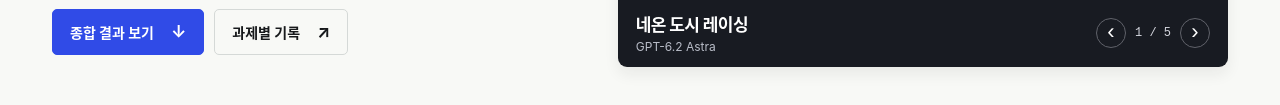
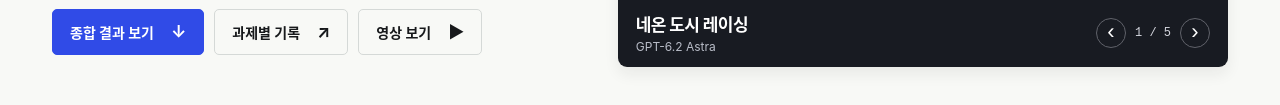
Before and after one commit to techkwon/gpt62-oneshot-bench, a plain HTML site: page index.html in a window 1280 px wide. Shown: the part 403-508 px from the top of the page. Drawn offline with Linux system fonts and the light colour scheme.

Commit message:
Add YouTube video link to hero
Co-Authored-By: Claude Opus 5.5 <noreply@anthropic.com>

```diff
--- a/index.html
+++ b/index.html
@@ -26,7 +26,7 @@
         <div class="hero-copy"><div class="meta"><span class="stamp"><i></i> 실험 리포트</span><time id="report-date"></time></div>
           <h1 id="title">AI 코딩 대결<span class="period">.</span><br><span>한 번의 프롬프트</span></h1>
           <p>GPT-6.2 출시일, Astra·Sol과 Claude Fable·Opus에 같은 코딩 과제를 맡겼어요. 실행 영상과 블라인드 투표를 직접 확인해 보세요.</p>
-          <div class="hero-actions"><a href="#scoreboard" class="button primary">종합 결과 보기 <span aria-hidden="true">↓</span></a><a href="#evidence" class="button secondary">과제별 기록 <span aria-hidden="true">↗</span></a></div>
+          <div class="hero-actions"><a href="#scoreboard" class="button primary">종합 결과 보기 <span aria-hidden="true">↓</span></a><a href="#evidence" class="button secondary">과제별 기록 <span aria-hidden="true">↗</span></a><a href="https://youtu.be/PSdTcyct-RQ" class="button secondary" target="_blank" rel="noopener">영상 보기 <span aria-hidden="true">▶</span></a></div>
         </div>
         <article class="feature" aria-label="과제 녹화 미리보기">
           <button type="button" class="feature-screen" id="feature-play"><img id="feature-img" width="800" height="500" alt="">
```
